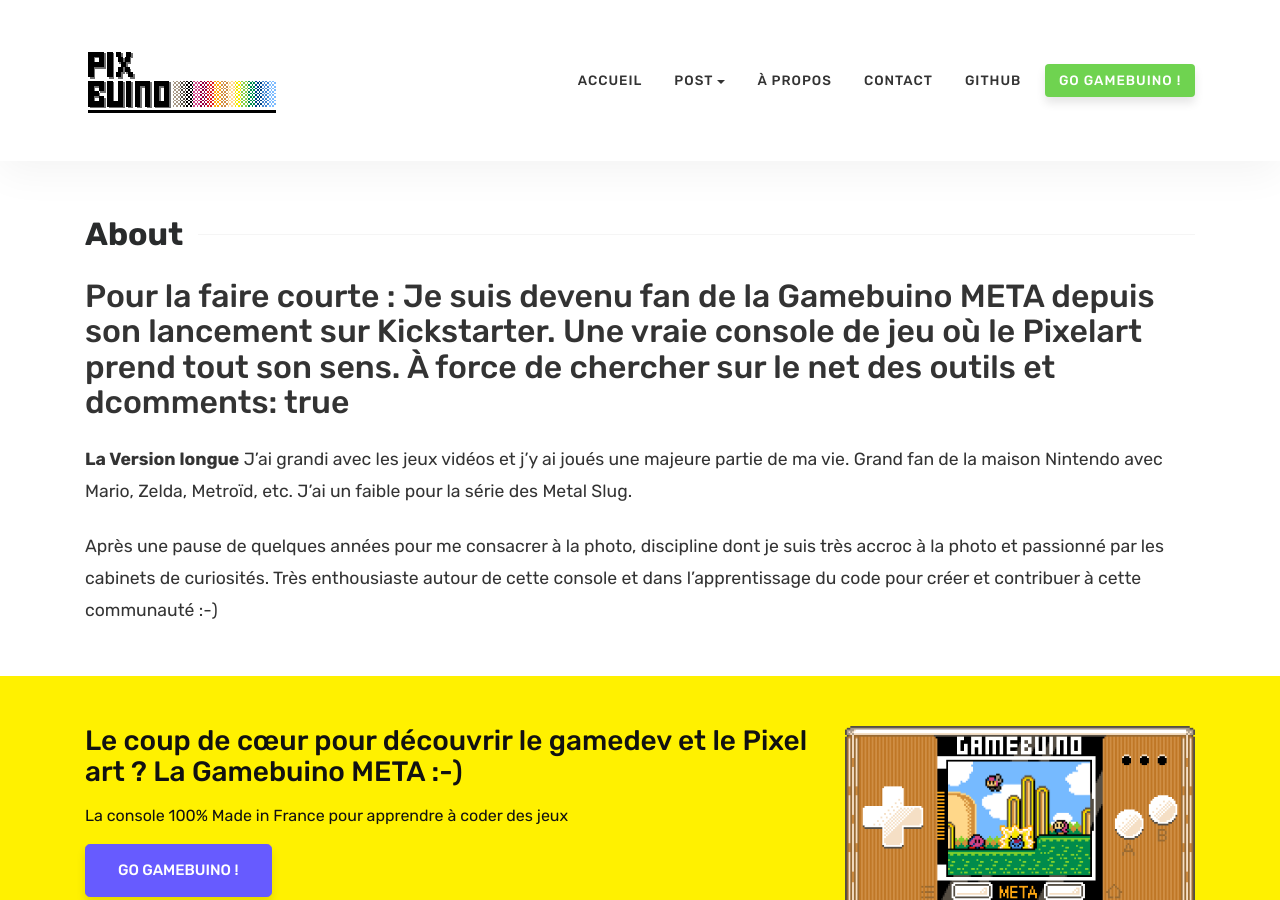
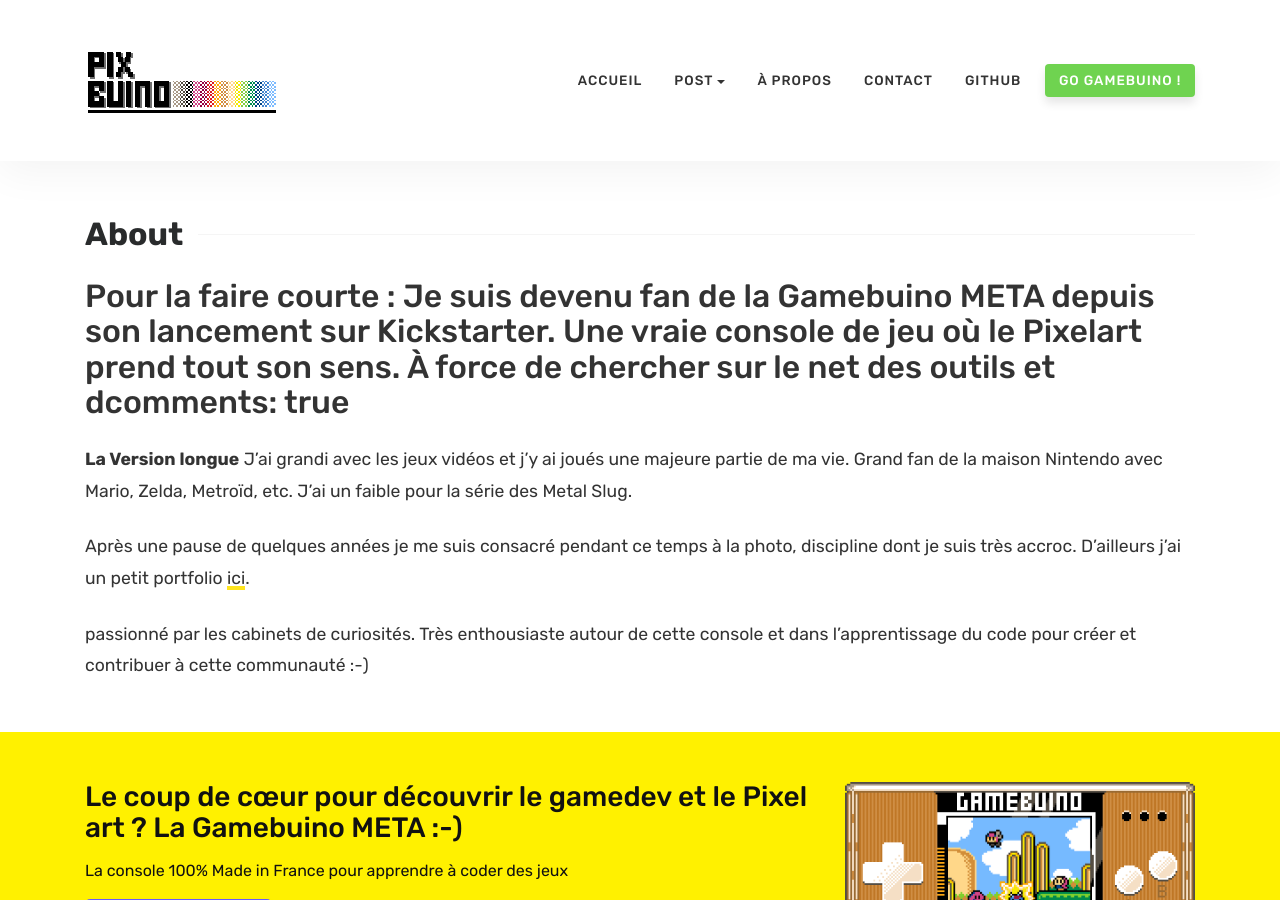
Before and after one commit to Maxibuino/PixBuino, a Jekyll site: the page built from about.md, in a window 1280 px wide and 900 px high. Built offline with Jekyll 4.4.1, drawn with Linux system fonts in a browser that asks for light colours.

Commit message:
about.md updated from https://stackedit.io/

```diff
--- a/about.md
+++ b/about.md
@@ -9,8 +9,10 @@
 **La Version longue**
 J'ai grandi avec les jeux vidéos et j'y ai joués une majeure partie de ma vie. Grand fan de la maison Nintendo avec Mario, Zelda, Metroïd, etc. J'ai un faible pour la série des Metal Slug.
 
-Après une pause de quelques années pour me consacrer à la photo, discipline dont je suis très accroc à la photo et passionné par les cabinets de curiosités. Très enthousiaste autour de cette console et dans l'apprentissage du code pour créer et contribuer à cette communauté :-)
+Après une pause de quelques années je me suis consacré pendant ce temps à la photo, discipline dont je suis très accroc. D'ailleurs j'ai un petit portfolio [ici](https://maximej.photodeck.com/).
+
+passionné par les cabinets de curiosités. Très enthousiaste autour de cette console et dans l'apprentissage du code pour créer et contribuer à cette communauté :-)
 <!--stackedit_data:
-eyJoaXN0b3J5IjpbNzE3Nzk5OTQwLC0xNDY5NDQ4NzI4LDEzND
-c3MDc2MTNdfQ==
+eyJoaXN0b3J5IjpbMTI2MzczMjgwMywtMTQ2OTQ0ODcyOCwxMz
+Q3NzA3NjEzXX0=
 -->
```
